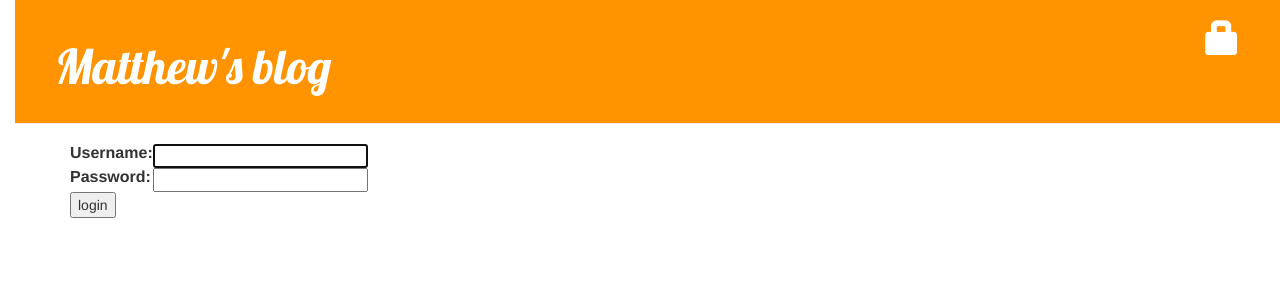
After one commit to mawhitley/my-first-blog, a Django app: page /accounts/login/?next=/post/1/publish/ in a window 1280 px wide. The commit adds this page. Shown: the top 300 px of the page. Run offline with Django 3.2, Linux system fonts and the light colour scheme; some libraries are stand-ins or nearby versions.

Commit message:
Added authentification parameters to ensure security in publishing and deleting blogs

```diff
--- a/blog/templates/blog/base.html
+++ b/blog/templates/blog/base.html
@@ -12,8 +12,13 @@
 	    <div class="page-header">
 	        {% if user.is_authenticated %}
 	        	<a href="{% url 'post_new' %}" class="top-menu"><span class="glyphicon glyphicon-plus"></span></a>
+	        	<a href="{% url 'post_draft_list' %}" class="top-menu"><span class="glyphicon glyphicon-edit"></span></a>
+	        	<p class="top-menu">Hello {{ user.username }} <small>(<a href="{% url 'logout' %}">Log out</a>)</small></p>
+	        {% else %}
+	        	<a href="{% url 'login' %}" class="top-menu"><span class="glyphicon glyphicon-lock"></span></a>
+
 	        {% endif %}
-			<h1><a href="/">Django Girls Blog</a></h1>
+			<h1><a href="/">Matthew's blog</a></h1>
 	    </div>
 	    <div class="content container">
 	        <div class="row">
--- a/blog/templates/blog/post_detail.html
+++ b/blog/templates/blog/post_detail.html
@@ -6,9 +6,14 @@
             <div class="date">
                 {{ post.published_date }}
             </div>
+        {% else %}
+        	<a class="btn btn-default" href="{% url 'post_publish' pk=post.pk %}">Publish</a>
         {% endif %}
         {% if user.is_authenticated %}
 			<a class="btn btn-default" href="{% url 'post_edit' pk=post.pk %}"><span class="glyphicon glyphicon-pencil"></span></a>
+			<a class="btn btn-default" href="{% url 'post_remove' pk=post.pk %}"><span class="glyphicon glyphicon-remove"></span></a>
+		{% else %}
+	    	<a href="{% url 'login' %}" class="top-menu"><span class="glyphicon glyphicon-lock"></span></a>
 		{% endif %}
         <h1>{{ post.title }}</h1>
         <p>{{ post.text|linebreaksbr }}</p>
--- /dev/null
+++ b/blog/templates/registration/login.html
@@ -0,0 +1,24 @@
+{% extends "blog/base.html" %}
+
+{% block content %}
+	{% if form.errors %}
+		<p>Your username and password didn't match. Please try again.</p>
+	{% endif %}
+
+	<form method="post" action="{% url 'login' %}">
+	{% csrf_token %}
+		<table>
+		<tr>
+			<td>{{ form.username.label_tag }}</td>
+			<td>{{ form.username }}</td>
+		</tr>
+		<tr>
+			<td>{{ form.password.label_tag }}</td>
+			<td>{{ form.password }}</td>
+		</tr>
+		</table>
+
+		<input type="submit" value="login" />
+		<input type="hidden" name="next" value="{{ next }}" />
+	</form>
+{% endblock %}
--- a/blog/urls.py
+++ b/blog/urls.py
@@ -6,4 +6,8 @@ urlpatterns = [
 	url(r'^post/(?P<pk>\d+)/$', views.post_detail, name='post_detail'),
 	url(r'^post/new/$', views.post_new, name='post_new'),
 	url(r'^post/(?P<pk>\d+)/edit/$', views.post_edit, name='post_edit'),
+	url(r'^drafts/$', views.post_draft_list, name='post_draft_list'),
+	url(r'^post/(?P<pk>\d+)/publish/$', views.post_publish, name='post_publish'),
+	url(r'^post/(?P<pk>\d+)/remove/$', views.post_remove, name='post_remove'),
+
 ]
--- a/mysite/settings.py
+++ b/mysite/settings.py
@@ -120,3 +120,5 @@ USE_TZ = True
 
 STATIC_URL = '/static/'
 STATIC_ROOT = os.path.join(BASE_DIR, 'static')
+
+LOGIN_REDIRECT_URL = '/'
--- a/mysite/urls.py
+++ b/mysite/urls.py
@@ -16,7 +16,12 @@ Including another URLconf
 from django.conf.urls import url, include
 from django.contrib import admin
 
+from django.contrib.auth import views
+
 urlpatterns = [
     url(r'^admin/', admin.site.urls),
+    url(r'^accounts/login/$', views.login, name='login'),
+    url(r'^accounts/logout/$', views.logout, name='logout',kwargs={'next_page': '/'}),
     url(r'', include('blog.urls')),
+
 ]
```
Also changed, not shown: blog/templates/blog/post_draft_list.html (added, +11 -0 lines), blog/views.py (+21 -3 lines).
